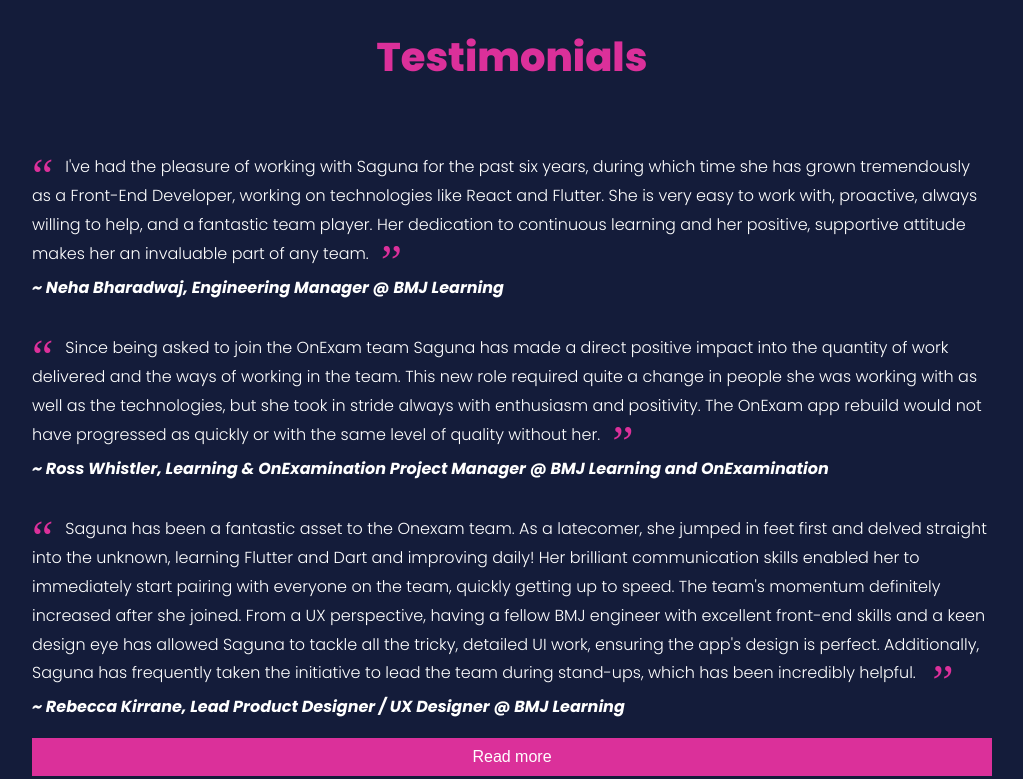
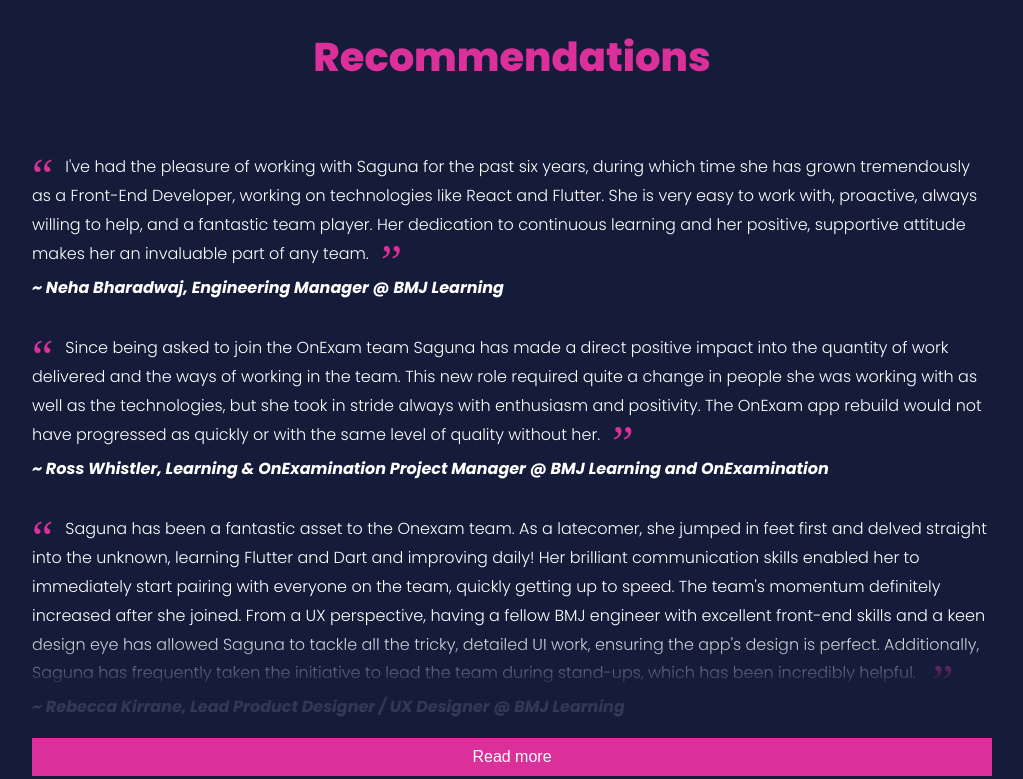
Before and after one commit to sagunatailor/portfolio, a website: page index.html in a window 1280 px wide. Shown: the part 1348-2127 px from the top of the page, without its empty margins (128-1151 px from the left). Drawn offline with Linux system fonts and the light colour scheme.

Commit message:
blur on recommendations

```diff
--- a/css/styles.scss
+++ b/css/styles.scss
@@ -258,12 +258,30 @@ $background-grey: #f9f9f9;
               }
             }
           }
-          &.testimonials {
+          &.recommendations {
             background-color: $dark-blue;
             color: white;
             > div {
               background-color: $dark-blue;
               flex-direction: column;
+              position: relative;
+              #blur {
+                filter: blur(10px);
+                -webkit-filter: blur(10px);
+                -moz-filter: blur(10px);
+                -o-filter: blur(10px);
+                -ms-filter: blur(10px);
+                filter: url(#blur);
+                position: absolute;
+                height: 100px;
+                display: block;
+                width: 100%;
+                bottom: 74px;
+                z-index: 2;
+                transition: all 50ms all;
+                left: 0;
+                background-image:linear-gradient(transparent 0, rgb(20 28 58 / 91%) 52px, #141c3ac4 142px);
+              }
               button {
                 background-color: $pink;
                 color: white;
@@ -466,9 +484,9 @@ $background-grey: #f9f9f9;
           padding: 30px 20px;
         }
         .column-container {
-          margin: 0 auto 50px;
+          margin: 30px auto 50px;
         }
-        &.testimonials {
+        &.recommendations {
           > div {
             button {
               margin: 0;
--- a/index.html
+++ b/index.html
@@ -33,7 +33,7 @@
         </a>
         <div id="myLinks">
           <a id="#aboutNav" href="#about">About</a>
-          <a id="#testimonialsNav" href="#testimonials">Testimonials</a>
+          <a id="#recommendationsNav" href="#recommendations">Recommendations</a>
           <a id="#brandsNav" href="#brands">Brands</a>
           <a id="#skillsNav" href="#skills">Skills</a>
           <a id="#contactNav" href="#contact">Contact</a>
@@ -81,8 +81,8 @@
         </div>
       </section>
 
-      <section class="testimonials" id="testimonials">
-        <h2 class="pink">Testimonials</h2>
+      <section class="recommendations" id="recommendations">
+        <h2 class="pink">Recommendations</h2>
         <div>
           <p>
             <span
@@ -132,6 +132,7 @@
               Learning</i
             >
           </p>
+          <div id="blur"></div>
           <div id="more" style="display: none">
             <p>
               <span
--- a/js/script.js
+++ b/js/script.js
@@ -18,13 +18,16 @@ document.getElementById('defaultOpen').click();
 function myReadMoreFunction() {
   var moreText = document.getElementById('more');
   var btnText = document.getElementById('myBtn');
+  var blur = document.getElementById('blur');
 
   if (moreText.style.display === 'none') {
     btnText.innerHTML = 'Read less';
     moreText.style.display = 'inline';
+    blur.style.display = 'none';
   } else {
     btnText.innerHTML = 'Read more';
     moreText.style.display = 'none';
+    blur.style.display = 'block';
   }
 }
 
```
Also changed, not shown: css/styles.css, 1 other file.
